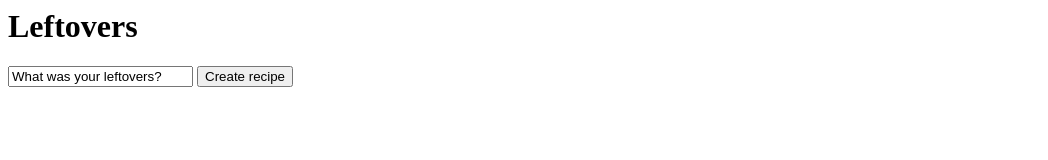
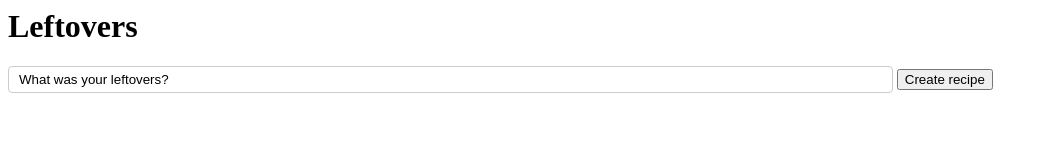
Before and after one commit to doubletea/IBMHACK, a plain HTML site: page index.html in a window 1280 px wide. Shown: the whole page, without its empty margins (0-1048 px from the left). Drawn offline with Linux system fonts and the light colour scheme.

Commit message:
Format input field

```diff
--- a/stylesheet.css
+++ b/stylesheet.css
@@ -1,3 +1,12 @@
 .h1 {
+  font-size: 40px;
   text-align: center;
 }
+
+#inText {
+  width: 70%;
+  padding: 5px 10px;
+  border: 1px solid #ccc;
+  border-radius: 4px;
+  box-sizing: border-box;
+}
```
